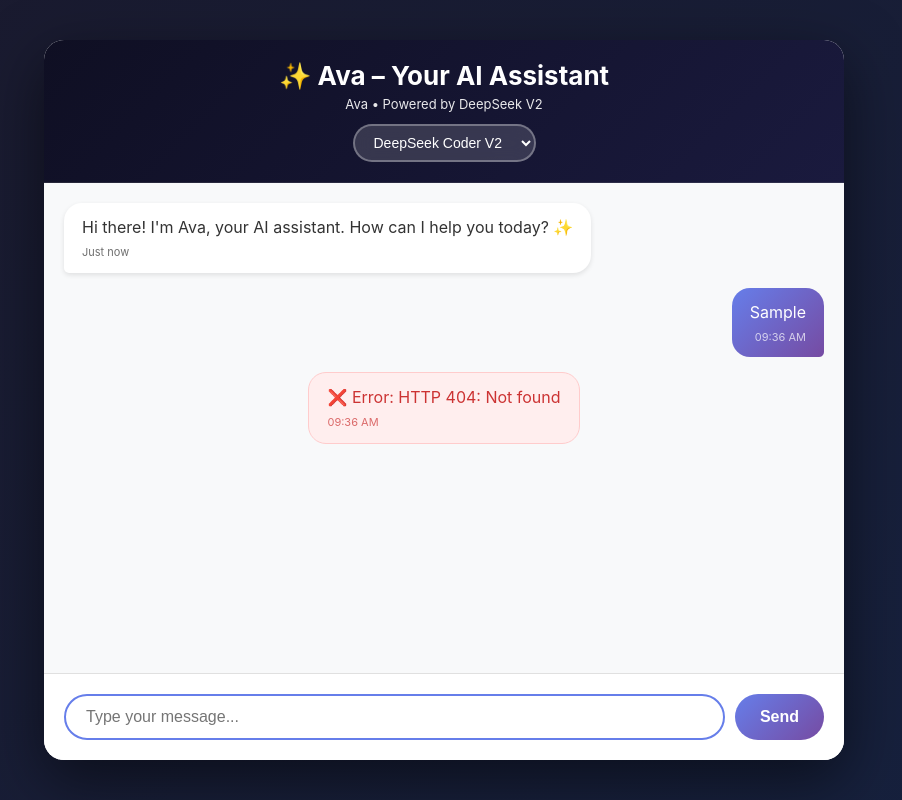
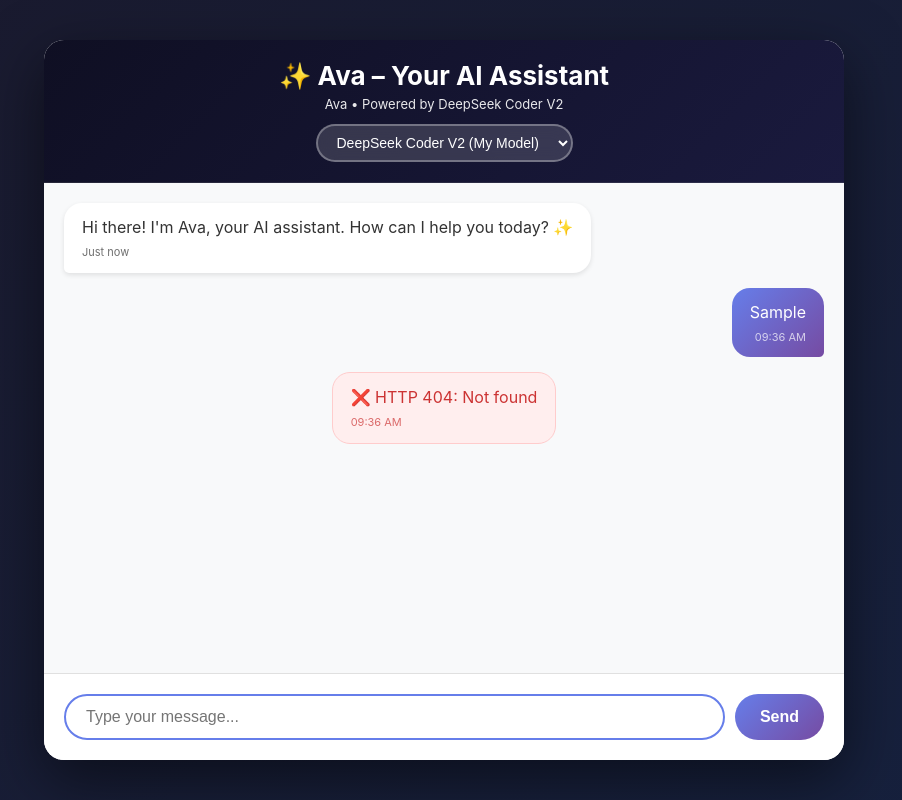
Before and after one commit to siddiquinashra-source/Ava, a plain HTML site: page index.html in a window 1280 px wide. Both pictures are taken after typing "Sample" into the empty fields and a click on the button "Send". Shown: the whole page, without its empty margins (196-1098 px from the left). Drawn offline with Linux system fonts and the light colour scheme; no server answers.

Commit message:
Update index.html

```diff
--- a/index.html
+++ b/index.html
@@ -180,13 +180,15 @@
     <div class="chat-container">
         <div class="chat-header">
             <h1>✨ Ava – Your AI Assistant</h1>
-            <p>Ava • Powered by DeepSeek V2</p>
+            <p>Ava • Powered by DeepSeek Coder V2</p>
             <div class="model-selector">
                 <select id="modelSelect">
-                    <option value="deepseek-coder-v2">DeepSeek Coder V2</option>
-                    <option value="deepseek-v2">DeepSeek V2</option>
+                    <!-- Your custom model (default) -->
+                    <option value="siddiquinashra/deepseek-coder-v2" selected>DeepSeek Coder V2 (My Model)</option>
+                    <!-- Other models – only include ones you've pushed to your namespace -->
                     <option value="llama3.2">Llama 3.2</option>
                     <option value="mistral">Mistral</option>
+                    <option value="deepseek-v2">DeepSeek V2</option>
                 </select>
             </div>
         </div>
@@ -211,7 +213,7 @@
     </div>
 
     <script>
-        // Calls our own proxy (no CORS issues when hosted together)
+        // Calls our own proxy (no CORS issues)
         const API_URL = '/api/chat';
         let conversationHistory = [];
         let isProcessing = false;
@@ -289,7 +291,7 @@
                 }
             } catch (error) {
                 removeTypingIndicator();
-                addMessage(`❌ Error: ${error.message}`, 'error');
+                addMessage(`❌ ${error.message}`, 'error');
             } finally {
                 isProcessing = false;
                 sendButton.disabled = false;
```
